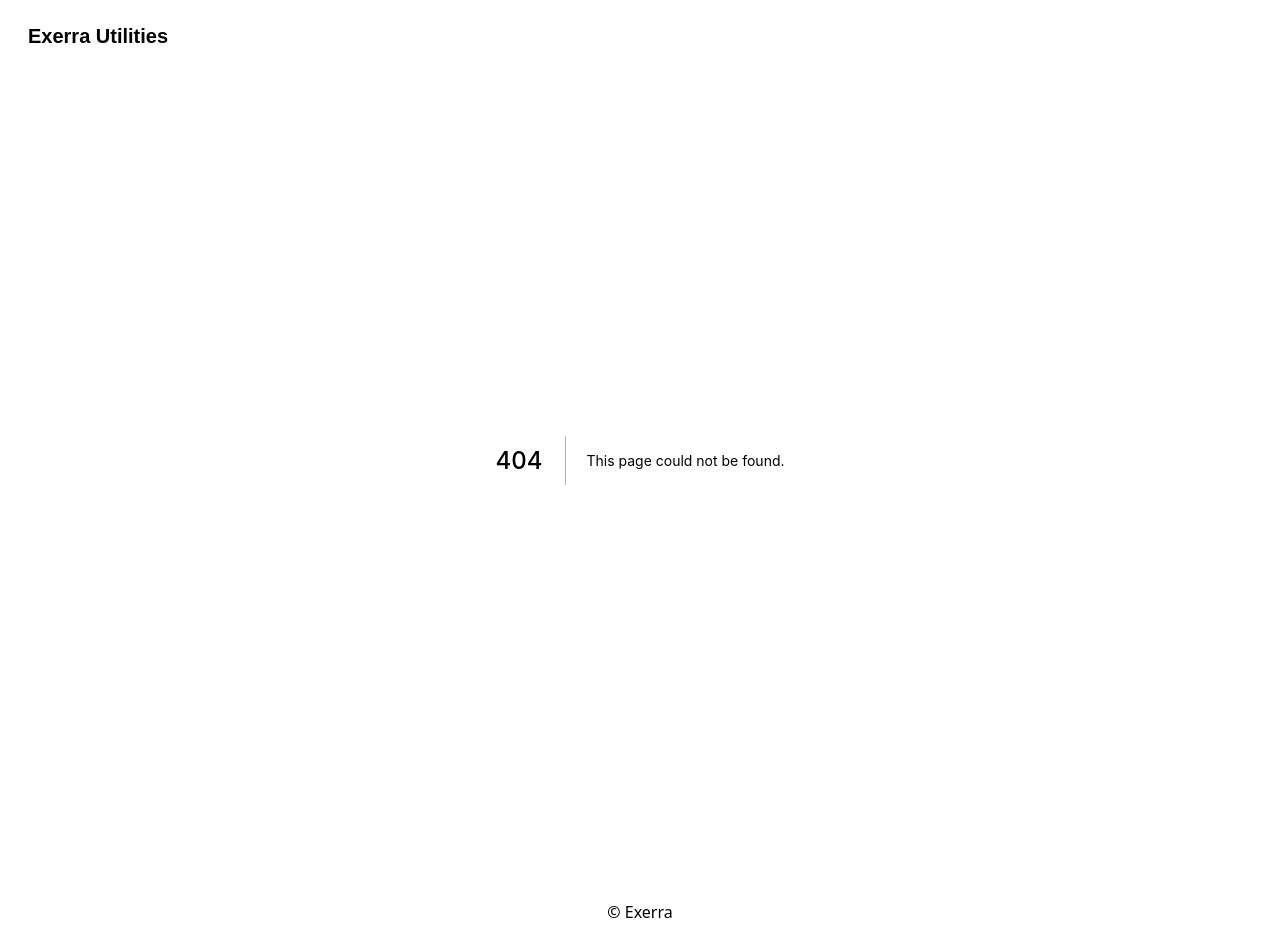
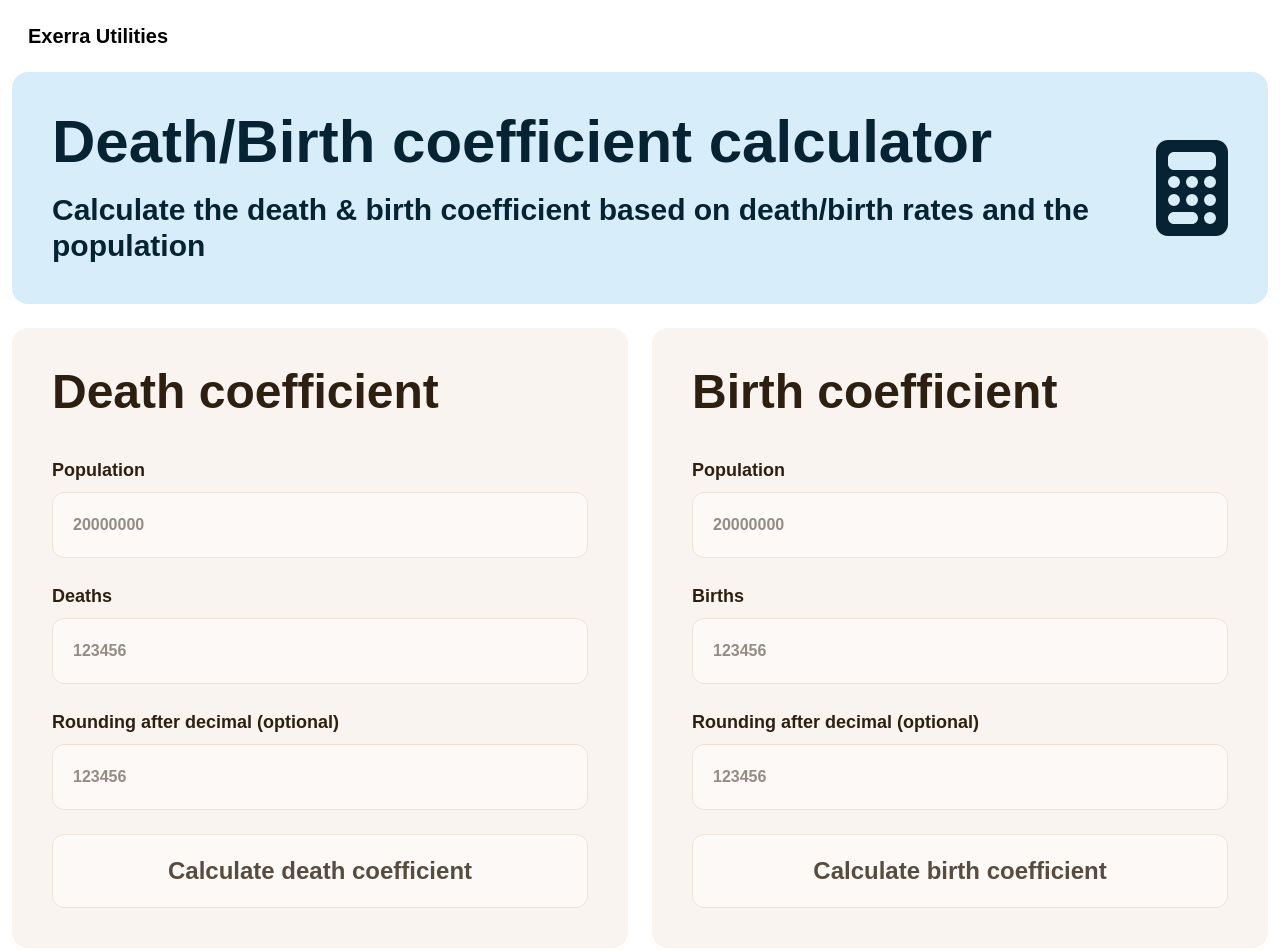
Before and after one commit to Exerra/utilities, a Next.js app: page /utility/demographic/death-birth-coefficient in a window 1280 px wide. Before the commit this address had no page. Shown: the top 952 px of the page. Built offline with nearby package versions, Linux system fonts and the light colour scheme; a web font is replaced by a local one.

Commit message:
death/birth coefficient calculator

```diff
--- a/src/components/utilitycard.tsx
+++ b/src/components/utilitycard.tsx
@@ -19,7 +19,7 @@ const UtilityCard = ( { title, slug, bg, fg, hover, icon }: NozareCardProps ) =>
 
 	return (
 		<Link href={`/utility/${slug}`}>
-			<div
+			<a
 				onMouseLeave={() => setHover( false )} onMouseEnter={() => setHover( true )}
 				className={`p-10 py-12 w-full basis-1/1 md:basis-1/3 grow xl:w-auto 2xl:basis-1/5 flex flex-row items-center justify-between rounded-2xl transition ease-in-out hover:cursor-pointer`}
 				style={{ backgroundColor: (hovering ? hover : bg), color: fg }}
@@ -28,7 +28,7 @@ const UtilityCard = ( { title, slug, bg, fg, hover, icon }: NozareCardProps ) =>
 				<div className={"sm:block ml-10 md:ml-18"}>
 					<FontAwesomeIcon className={"text-5xl md:text-6xl"} icon={icon}/>
 				</div>
-			</div>
+			</a>
 		</Link>
 	)
 }
--- a/src/pages/index.tsx
+++ b/src/pages/index.tsx
@@ -2,7 +2,7 @@ import type { NextPage } from "next";
 import Head from "next/head";
 import Header from "../components/header";
 import UtilityCard from "../components/utilitycard";
-import { faGauge, faPercent, faSliders } from "@fortawesome/free-solid-svg-icons";
+import { faCalculator, faGauge, faPercent, faSliders } from "@fortawesome/free-solid-svg-icons";
 import Meta from "../components/meta";
 
 const Home: NextPage = () => {
@@ -12,10 +12,20 @@ const Home: NextPage = () => {
 
 			<Header bg={"bg-blue-light"} fg={"text-blue-heavy"} title={"Exerra Utilities"} description={"Various utilities that might be handy"} icon={faSliders} />
 
-			<div className={"container md:mx-auto mt-10 md:mt-36 xl-mt:10 justify-center"}>
-				<div className={"flex flex-wrap gap-6 justify-between"} id={"utilities"}>
-					<UtilityCard title={"Aspect ratio calculator"} slug={"aspect-ratio-calculator"} bg={"#D7F0F1"} fg={"#0D2525"} hover={"#CBEBED"} icon={faPercent} />
-					<UtilityCard title={"Download time calculator"} slug={"download-time-calculator"} bg={"#FEF1F4"} fg={"#31040D"} hover={"#FDE1E8"} icon={faGauge} />
+			<div className={"container md:mx-auto mt-10 md:mt-36 xl-mt:10 justify-center"} id={"utilities"}>
+				<div>
+					<h3 className={"text-5xl mb-5 sf semibold"}>Technical</h3>
+					<div className={"flex flex-wrap gap-6 justify-between"}>
+						<UtilityCard title={"Aspect ratio calculator"} slug={"aspect-ratio-calculator"} bg={"#D7F0F1"} fg={"#0D2525"} hover={"#CBEBED"} icon={faPercent} />
+						<UtilityCard title={"Download time calculator"} slug={"download-time-calculator"} bg={"#FEF1F4"} fg={"#31040D"} hover={"#FDE1E8"} icon={faGauge} />
+					</div>
+				</div>
+
+				<div className={"mt-16"}>
+					<h3 className={"text-5xl mb-5 sf semibold"}>Demographic</h3>
+					<div className={"flex flex-wrap gap-6 justify-between"}>
+						<UtilityCard title={"Death/Birth coefficient calculator"} slug={"demographic/death-birth-coefficient"} bg={"#F9F4EF"} fg={"#2E1F11"} hover={"#F4ECE3"} icon={faCalculator} />
+					</div>
 				</div>
 			</div>
 		</>
@@ -23,31 +33,3 @@ const Home: NextPage = () => {
 };
 
 export default Home;
-
-type TechnologyCardProps = {
-	name: string;
-	description: string;
-	documentation: string;
-};
-
-const TechnologyCard = ( {
-							 name,
-							 description,
-							 documentation,
-						 }: TechnologyCardProps ) => {
-	return (
-		<section
-			className="flex flex-col justify-center rounded border-2 border-gray-500 p-6 shadow-xl duration-500 motion-safe:hover:scale-105">
-			<h2 className="text-lg text-gray-700">{name}</h2>
-			<p className="text-sm text-gray-600">{description}</p>
-			<a
-				className="m-auto mt-3 w-fit text-sm text-violet-500 underline decoration-dotted underline-offset-2"
-				href={documentation}
-				target="_blank"
-				rel="noreferrer"
-			>
-				Documentation
-			</a>
-		</section>
-	);
-};
--- /dev/null
+++ b/src/pages/utility/demographic/death-birth-coefficient.tsx
@@ -0,0 +1,161 @@
+import React, { useState } from "react";
+import Meta from "../../../components/meta";
+import { faCalculator } from "@fortawesome/free-solid-svg-icons";
+import Header from "../../../components/header";
+import Pane from "../../../components/pane";
+import getInputValue from "../../../util/getinputvalue";
+
+const calculateCoefficient = (value: number, population: number, rounding?: number) => {
+	if (!rounding) return (value / population) * 1000
+
+	return +(Math.round(Number( ((value / population) * 1000) + `e+${rounding}` )) + `e-${rounding}`)
+}
+
+const DeathBirthCoefficient = () => {
+	const [ population, setPopulation ] = useState<number>()
+	const [ deaths, setDeaths ] = useState<number>()
+	const [ births, setBirths ] = useState<number>()
+
+	const [ rounding, setRounding ] = useState<number | undefined>()
+
+	const [ deathCoefficient, setDeathCoefficient ] = useState<number | null>()
+	const [ birthCoefficient, setBirthCoefficient ] = useState<number | null>()
+
+	return (
+		<>
+			<Meta
+				title={"Death/Birth coefficient calculator | Exerra Utilities"}
+				description={"Calculate the death & birth coefficient based on death/birth rates and the population in Death/Birth coefficient calculator, an Exerra Utility project."}
+				uri={"/utility/aspect-ratio-calculator"}
+			/>
+
+			<Header
+				bg={"bg-blue-light"}
+				fg={"text-blue-heavy"}
+				title={"Death/Birth coefficient calculator"}
+				description={"Calculate the death & birth coefficient based on death/birth rates and the population"}
+				icon={faCalculator}
+			/>
+
+			<div className={"container md:mx-auto mt-6 justify-center"}>
+				<div className={"grid grid-cols-1 lg:grid-cols-2 gap-6"}>
+					<Pane title={"Death coefficient"} className={"bg-beige-light text-beige-heavy"} subClassName={"flex flex-col gap-6 w-full"}>
+
+						<p className={`${deathCoefficient ? "" : "hidden"} text-2xl`}><span className={"sf semibold"}>Value:</span> {deathCoefficient}</p>
+
+						<div>
+							<label htmlFor={"population-input"} className={"block mb-2 text-lg"}>Population</label>
+							<input
+								type={"number"}
+								id={"population-input"}
+								className={"w-full bg-white/50 border border-[#F0E3D6] text-beige-heavy/80 placeholder:text-beige-heavy/50 rounded-xl px-5 py-5"}
+								placeholder={"20000000"}
+								onChange={(c) => {
+									setPopulation(getInputValue(c))
+								}}
+								defaultValue={population}
+							/>
+						</div>
+
+						<div>
+							<label htmlFor={"death-input"} className={"block mb-2 text-lg"}>Deaths</label>
+							<input
+								type={"number"}
+								id={"death-input"}
+								className={"w-full bg-white/50 border border-[#F0E3D6] text-beige-heavy/80 placeholder:text-beige-heavy/50 rounded-xl px-5 py-5"}
+								placeholder={"123456"}
+								onChange={(c) => {
+									setDeaths(getInputValue(c))
+								}}
+							/>
+						</div>
+
+						<div>
+							<label htmlFor={"rounding"} className={"block mb-2 text-lg"}>Rounding after decimal (optional)</label>
+							<input
+								type={"number"}
+								id={"rounding"}
+								className={"w-full bg-white/50 border border-[#F0E3D6] text-beige-heavy/80 placeholder:text-beige-heavy/50 rounded-xl px-5 py-5"}
+								placeholder={"123456"}
+								onChange={(c) => {
+									setRounding(getInputValue(c))
+								}}
+								defaultValue={rounding!}
+							/>
+						</div>
+
+						<button
+							className={"bg-white/50 border border-[#F0E3D6] text-beige-heavy/80 hover:bg-white/80 text-2xl transition ease-in-out rounded-xl px-5 py-5"}
+							onClick={() => {
+								if (!deaths || !population) return
+
+								setDeathCoefficient(calculateCoefficient(deaths, population, rounding))
+							}}
+						>
+							Calculate death coefficient
+						</button>
+					</Pane>
+
+					<Pane title={"Birth coefficient"} className={"bg-beige-light text-beige-heavy"} subClassName={"flex flex-col gap-6 w-full"}>
+
+						<p className={`${birthCoefficient ? "" : "hidden"} text-2xl`}><span className={"sf semibold"}>Value:</span> {birthCoefficient}</p>
+
+						<div>
+							<label htmlFor={"population-input-1"} className={"block mb-2 text-lg"}>Population</label>
+							<input
+								type={"number"}
+								id={"population-input-1"}
+								className={"w-full bg-white/50 border border-[#F0E3D6] text-beige-heavy/80 placeholder:text-beige-heavy/50 rounded-xl px-5 py-5"}
+								placeholder={"20000000"}
+								onChange={(c) => {
+									setPopulation(getInputValue(c))
+								}}
+								value={population}
+							/>
+						</div>
+
+						<div>
+							<label htmlFor={"birth-input"} className={"block mb-2 text-lg"}>Births</label>
+							<input
+								type={"number"}
+								id={"birth-input"}
+								className={"w-full bg-white/50 border border-[#F0E3D6] text-beige-heavy/80 placeholder:text-beige-heavy/50 rounded-xl px-5 py-5"}
+								placeholder={"123456"}
+								onChange={(c) => {
+									setBirths(getInputValue(c))
+								}}
+							/>
+						</div>
+
+						<div>
+							<label htmlFor={"rounding-1"} className={"block mb-2 text-lg"}>Rounding after decimal (optional)</label>
+							<input
+								type={"number"}
+								id={"rounding-1"}
+								className={"w-full bg-white/50 border border-[#F0E3D6] text-beige-heavy/80 placeholder:text-beige-heavy/50 rounded-xl px-5 py-5"}
+								placeholder={"123456"}
+								onChange={(c) => {
+									setRounding(getInputValue(c))
+								}}
+								defaultValue={rounding}
+							/>
+						</div>
+
+						<button
+							className={"bg-white/50 border border-[#F0E3D6] text-beige-heavy/80 hover:bg-white/80 text-2xl transition ease-in-out rounded-xl px-5 py-5"}
+							onClick={() => {
+								if (!births || !population) return
+
+								setBirthCoefficient(calculateCoefficient(births, population, rounding))
+							}}
+						>
+							Calculate birth coefficient
+						</button>
+					</Pane>
+				</div>
+			</div>
+		</>
+	)
+}
+
+export default DeathBirthCoefficient
```
